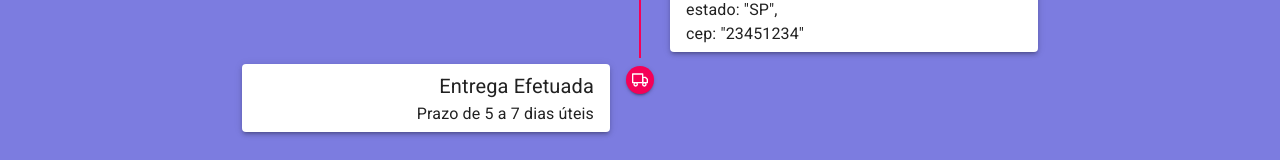
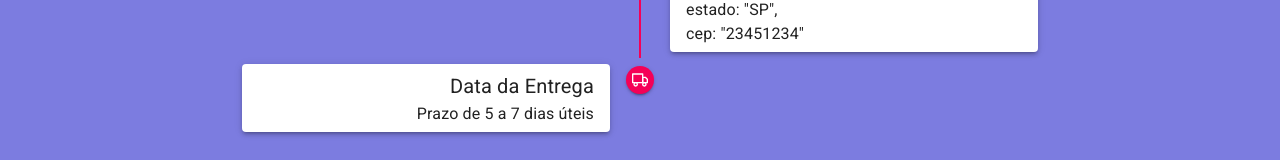
Before and after one commit to GabrielCarreiro/e-commerce-serratec, a React (Create React App) app: page /sucesso in a window 1280 px wide. Shown: the part 372-532 px from the top of the page. Built offline with nearby package versions, Linux system fonts and the light colour scheme.

Commit message:
Atualização pagina de sucesso

```diff
--- a/src/pages/sucesso/index.js
+++ b/src/pages/sucesso/index.js
@@ -30,13 +30,11 @@ const useStyles = makeStyles((theme) => ({
         },
       }));
 
-
     const classes = useStyles();
 
-
-//    setTimeout(() => {
-//        history.push("/")
-//    }, 10000);
+        setTimeout(() => {
+          history.push("/")
+        }, 10000);
 
     return (
         <Timeline style={{paddingTop: "30px"}} align="alternate">
@@ -113,7 +111,7 @@ const useStyles = makeStyles((theme) => ({
           <TimelineContent>
             <Paper elevation={3} className={classes.paper}>
               <Typography variant="h6" component="h1">
-                Entrega Efetuada
+                Data da Entrega
               </Typography>
               <Typography>Prazo de 5 a 7 dias úteis</Typography>
             </Paper>
```
Also changed, not shown: src/pages/controle/controleCliente/style.js (indentation only).
